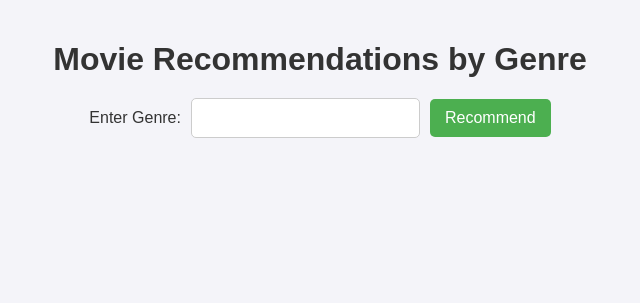
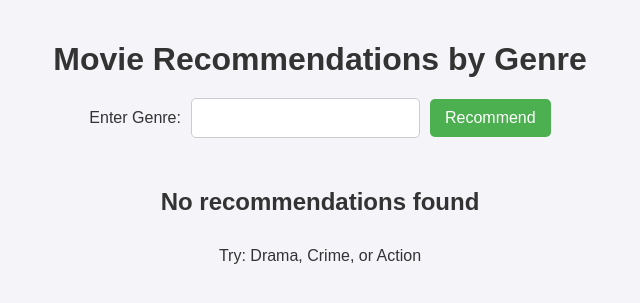
Before and after one commit to kalaiyarasan1919/movie-recommendation-system-, a Flask app: page / in a window 1280 px wide. Shown: the top 303 px of the page, without its empty margins (320-960 px from the left). Run offline with Flask 3, Linux system fonts and the light colour scheme.

Commit message:
Add debugging to troubleshoot movie recommendations

```diff
--- a/app.py
+++ b/app.py
@@ -12,7 +12,10 @@ test_movies = [
 ]
 
 def filter_by_genre(genre):
-    return [movie for movie in test_movies if genre.lower() in movie["genre"].lower()]
+    filtered = [movie for movie in test_movies if genre.lower() in movie["genre"].lower()]
+    print(f"Filtering for genre '{genre}': found {len(filtered)} movies")
+    print(f"Available genres: {list(set([movie['genre'] for movie in test_movies]))}")
+    return filtered
 
 def recommend_by_genre(genre):
     filtered_movies = filter_by_genre(genre)
@@ -36,9 +39,10 @@ def index():
     recommendations = []
     if request.method == 'POST':
         genre = request.form['genre']
+        print(f"Received genre: '{genre}'")
         recommendations = recommend_by_genre(genre)
-        # Debug: print recommendations to see what's being passed
-        print(f"Recommendations: {recommendations}")
+        print(f"Final recommendations: {recommendations}")
+        print(f"Type of recommendations: {type(recommendations)}")
     return render_template('index.html', recommendations=recommendations)
 
 # Test route to verify data
@@ -47,6 +51,17 @@ def test():
     test_recs = recommend_by_genre('Drama')
     return {'recommendations': test_recs}
 
+# Debug route to show all movies
+@app.route('/debug')
+def debug():
+    return {
+        'all_movies': test_movies,
+        'available_genres': list(set([movie['genre'] for movie in test_movies])),
+        'drama_movies': recommend_by_genre('Drama'),
+        'crime_movies': recommend_by_genre('Crime'),
+        'action_movies': recommend_by_genre('Action')
+    }
+
 # For deployment
 app.debug = True
 
--- a/templates/index.html
+++ b/templates/index.html
@@ -94,7 +94,7 @@
     </form>
 
     {% if recommendations %}
-        <h2>Recommended Movies:</h2>
+        <h2>Recommended Movies ({{ recommendations|length }} found):</h2>
         <div class="movie-container">
             {% for rec in recommendations %}
                 <div class="movie-card">
@@ -103,6 +103,9 @@
                 </div>
             {% endfor %}
         </div>
+    {% else %}
+        <h2>No recommendations found</h2>
+        <p>Try: Drama, Crime, or Action</p>
     {% endif %}
 </body>
 </html>
```
